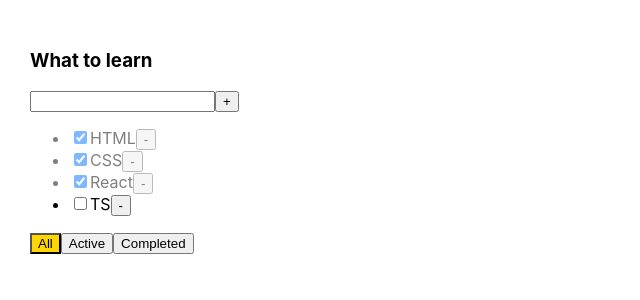
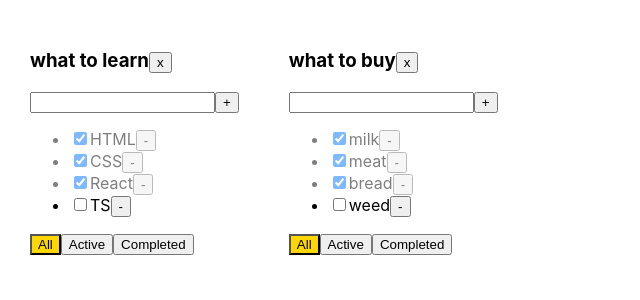
Before and after one commit to NikitaBrinzovik/TypeScript, a React (Create React App) app: page / in a window 1280 px wide. Shown: the top 300 px of the page, without its empty margins (0-640 px from the left). Built offline with nearby package versions, Linux system fonts and the light colour scheme.

Commit message:
end of lesson 5. BUT cant delete task

```diff
--- a/src/App.tsx
+++ b/src/App.tsx
@@ -7,69 +7,130 @@
     title: string
     isDone: boolean
     id: string
+
 }
-export type FilterValuesType = "all" | "active" | "completed"
+export type FilterValuesType = string
+export type TodoListType = {
+    id: string
+    title: string
+    filter: FilterValuesType
+}
+//стейт для тасек
+type TaskStateType = {
+    [key: string]: Array<TaskType>
+}
+
 
 function App() {
 //BLL-работают с данными
-    const [tasks, setTasks] = useState <Array<TaskType>>( [
-        {id: v1(), isDone: true, title: "HTML"},
-        {id: v1(), isDone: true, title: "CSS"},
-        {id: v1(), isDone: true, title: "React"},
-        {id: v1(), isDone: false, title: "TS"},
+
+    //вынесем и создадим id  в отдельные переменные
+    const todoListID_1 = v1()
+    const todoListID_2 = v1()
+    //создаем лок стейт с тудулистами
+    const [todoList, setTodoList] = useState<Array<TodoListType>>([
+        {id: todoListID_1, title: "what to learn", filter: "all"},
+        {id: todoListID_2, title: "what to buy", filter: "all"},
     ])
-    const [filter, setFilter] = useState <string>("all") //"all" | "active" | "completed"
+    const [tasks, setTasks] = useState<TaskStateType>({
+        [todoListID_1]: [
+            {id: v1(), isDone: true, title: "HTML"},
+            {id: v1(), isDone: true, title: "CSS"},
+            {id: v1(), isDone: true, title: "React"},
+            {id: v1(), isDone: false, title: "TS"},
+        ],
+        [todoListID_2]: [
+            {id: v1(), isDone: true, title: "milk"},
+            {id: v1(), isDone: true, title: "meat"},
+            {id: v1(), isDone: true, title: "bread"},
+            {id: v1(), isDone: false, title: "weed"},
+        ],
+    })
 
-    function changeFilter(value: string) { //FilterValueType
-        setFilter(value)
+    // const [tasks, setTasks] = useState <Array<TaskType>>( [
+    //     {id: v1(), isDone: true, title: "HTML"},
+    //     {id: v1(), isDone: true, title: "CSS"},
+    //     {id: v1(), isDone: true, title: "React"},
+    //     {id: v1(), isDone: false, title: "TS"},
+    // ])
+    //const [filter, setFilter] = useState <string>("all") //"all" | "active" | "completed"
+
+
+    function removeTasks(taskID: string, todoListID: string) {
+        tasks[todoListID].filter(t => t.id !== taskID)
+        setTasks({...tasks, })
+        //setTodoList(todoList.filter(tl=>tl.id !== todoListID))
+        //delete  tasks[todoListID]
+        //const filterTasks = tasks.filter(t => t.id !== taskID)
+        // хей UI обновись
+        //setTasks(filterTasks)
     }
-    function  removeTasks(taskID:string) {
-        const filterTasks = tasks.filter(t => t.id !== taskID)
-        console.log(filterTasks)
-        // хей UI обновись
-        setTasks(filterTasks)
-    }
-    function changeTaskStatus (taskID: string, newIsDoneValue: boolean) {
-        setTasks(tasks.map(t => t.id === taskID ? {...t, isDone: newIsDoneValue} : t))
-    }
-    function addTask(title:string) {
+
+    function addTask(title: string, todoListID: string) {
         const newTask: TaskType = {
-            id:v1(),
+            id: v1(),
             //title: title, ниже запись короче
             title,
             isDone: false
         }
-        setTasks([newTask, ...tasks])
+        //setTasks([newTask, ...tasks])
+        setTasks({...tasks, [todoListID]: [newTask, ...tasks[todoListID]]})
     }
 
+    function changeTaskStatus(taskID: string, newIsDoneValue: boolean, todoListID: string) {
+        //tasks[todoListID] = tasks[todoListID].map(t => t.id === taskID ? {...t, isDone: newIsDoneValue} : t)
+        setTasks({
+            ...tasks,
+            [todoListID]: tasks[todoListID].map(t => t.id === taskID ? {...t, isDone: newIsDoneValue} : t)
+        })
+        //setTasks(tasks.map(t => t.id === taskID ? {...t, isDone: newIsDoneValue} : t))
+    }
+
+    function changeFilter(value: FilterValuesType, todoListID: string) { //FilterValueType
+        setTodoList(todoList.map(tl => tl.id === todoListID ? {...tl, filter: value} : tl))
+    }
+
+    function  removeTodoLIst (todoListID:string) {
+        setTodoList(todoList.filter(tl=>tl.id !== todoListID))
+        delete  tasks[todoListID]
+
+    }
 //UI:
-    function getTaskForTODoList () {
-        let taskFoToDoList = tasks
-        switch (filter) {
+    function getTaskForTODoList(TodoList: TodoListType) {
+        //let taskFoToDoList = tasks
+        switch (TodoList.filter) {
             case "active":
-                taskFoToDoList = tasks.filter(t => !t.isDone)
+                //taskFoToDoList =
+                return tasks[TodoList.id].filter(t => !t.isDone)
                 break;
             case "completed":
-                taskFoToDoList = tasks.filter(t => t.isDone)
+                return tasks[TodoList.id].filter(t => t.isDone)
                 break;
         }
-        return taskFoToDoList
+        return tasks[TodoList.id]
     }
 
+    const todoListComponents = todoList.map(tl => {
+            return (
+                <ToDoList
+                    key={tl.id}
+                    todoListID={tl.id}
+                    title={tl.title}
+                    tasks={getTaskForTODoList(tl)}
+                    addTask={addTask}
+                    removeTask={removeTasks}
+                    changeFilter={changeFilter}
+                    filter={tl.filter}
+                    changeTaskStatus={changeTaskStatus}
+                    removeTodoList={removeTodoLIst}
+                />
+            )
+        }
+    )
     return (
         //JSX:
         <div className="App">
-            <ToDoList
-                title={"What to learn"}
-                tasks={getTaskForTODoList()}
-                addTask={addTask}
-                removeTask={removeTasks}
-                changeFilter={changeFilter}
-                filter={filter}
-                changeTaskStatus={changeTaskStatus}
-            />
-            {/*<ToDoList title={"What to buy"} tasks={tasksToBuy}/>*/}
-            {/*<ToDoList title={"What to do"} tasks={tasksToDo}/>*/}
+            {todoListComponents}
         </div>
     );
 }
--- a/src/ToDoList.tsx
+++ b/src/ToDoList.tsx
@@ -2,13 +2,16 @@
 import {FilterValuesType, TaskType} from "./App";
 
 type ToDoListPropsType = {
+    todoListID: string
     title: string
     tasks: Array<TaskType>
-    removeTask: (taskID: string) => void
-    addTask: (taskID: string) => void
-    changeFilter: (value: string) => void //FilterValueType
-    filter:string //FilterValueType
-    changeTaskStatus: (taskID: string, newIsDoneValue: boolean) => void
+    removeTask: (taskID: string, todoListID: string) => void
+    addTask: (taskID: string, todoListID: string) => void
+    changeFilter: (value: FilterValuesType, todoListID: string) => void //FilterValuesType
+    filter:string //FilterValuesType
+    changeTaskStatus: (taskID: string, newIsDoneValue: boolean, todoListID: string) => void
+    removeTodoList: (todoListID:string)=> void
+
 }
 
 function ToDoList(props: ToDoListPropsType) {
@@ -19,12 +22,14 @@
 
     const tasksJSXElement = props.tasks.map(t => {
 
-        const removeTask = () => { props.removeTask(t.id) }
+        const removeTask = () => {
+            props.removeTask(t.id, props.todoListID)
+        }
         //const changeTaskStatus = (e: ChangeEvent<HTMLInputElement>) => props.changeTaskStatus(t.id, e.currentTarget.checked)
         return (
             <li className={t.isDone ? "is-done" : ""}>
                 <input
-                    onChange={(e) => props.changeTaskStatus(t.id, e.currentTarget.checked)}
+                    onChange={(e) => props.changeTaskStatus(t.id, e.currentTarget.checked, props.todoListID)}
                     type="checkbox"
                     checked={t.isDone}
                 />
@@ -36,39 +41,41 @@
 
     const onClickAddTask = () => {
         const trimmedTitle = title.trim()
-        if(trimmedTitle) {
-            props.addTask(trimmedTitle)
+        if (trimmedTitle) {
+            props.addTask(trimmedTitle, props.todoListID)
         } else {
             setError(true)
         }
         setTitle("")
     }
     const onKeyPressAddTask = (e: KeyboardEvent<HTMLInputElement>) => {
-        if(e.key === "Enter") {
+        if (e.key === "Enter") {
             onClickAddTask()
         }
     }
-
     const onChangeTitle = (e: ChangeEvent<HTMLInputElement>) => {
         setTitle(e.currentTarget.value)
         setError(false)
     }
-    const onClickChangeFilter = (e: MouseEvent<HTMLButtonElement>) => props.changeFilter(e.currentTarget.name)
+    const onClickChangeFilter = (e: MouseEvent<HTMLButtonElement>) =>
+        props.changeFilter(e.currentTarget.name, props.todoListID)
     // const onClickActiveFilter = () => props.changeFilter("active")
     // const onClickCompletedFilter = () => props.changeFilter("completed")
     const errorMessage = error
-        ? <div style={{color:"red", border:"1px solid firebrick", borderRadius: "5px"}}>Найн!</div>
+        ? <div style={{color: "red", border: "1px solid firebrick", borderRadius: "5px"}}>Найн!</div>
         : null
+
+    const onClickRemoveTodoList =() => props.removeTodoList(props.todoListID)
 
     return (
         <div>
-            <h3>{props.title}</h3>
+            <h3>{props.title}<button onClick={onClickRemoveTodoList}>x</button> </h3>
             <div>
                 <input className={error ? "error" : ""}
-                    value={title}
-                       //value={error ? "xxx" : title}
-                    onChange={onChangeTitle}
-                    onKeyPress={onKeyPressAddTask}
+                       value={title}
+                    //value={error ? "xxx" : title}
+                       onChange={onChangeTitle}
+                       onKeyPress={onKeyPressAddTask}
 
                 />
                 <button onClick={onClickAddTask}>+</button>
@@ -81,10 +88,16 @@
                 {/*<li><input type="checkbox" checked={props.tasks[2].isDone}/> <span>{props.tasks[2].title}</span></li>*/}
             </ul>
             <div>
-                <button name="all" onClick={onClickChangeFilter} className={filter === "all" ? "active-filter" : ""}>All</button>
+                <button name="all" onClick={onClickChangeFilter}
+                        className={filter === "all" ? "active-filter" : ""}>All
+                </button>
                 {/*<button  onClick={onClickActiveFilter}>Active</button>*/}
-                <button name="active" onClick={onClickChangeFilter} className={filter === "active" ? "active-filter" : ""}>Active</button>
-                <button name="completed" onClick={onClickChangeFilter} className={filter === "completed" ? "active-filter" : ""}>Completed</button>
+                <button name="active" onClick={onClickChangeFilter}
+                        className={filter === "active" ? "active-filter" : ""}>Active
+                </button>
+                <button name="completed" onClick={onClickChangeFilter}
+                        className={filter === "completed" ? "active-filter" : ""}>Completed
+                </button>
             </div>
         </div>
 
```
